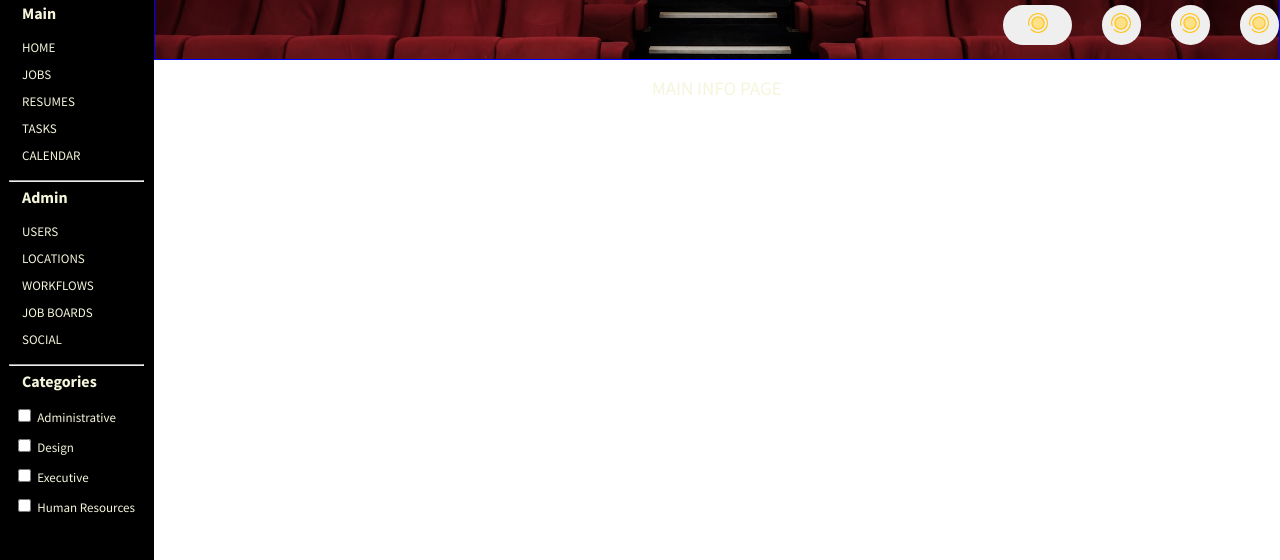
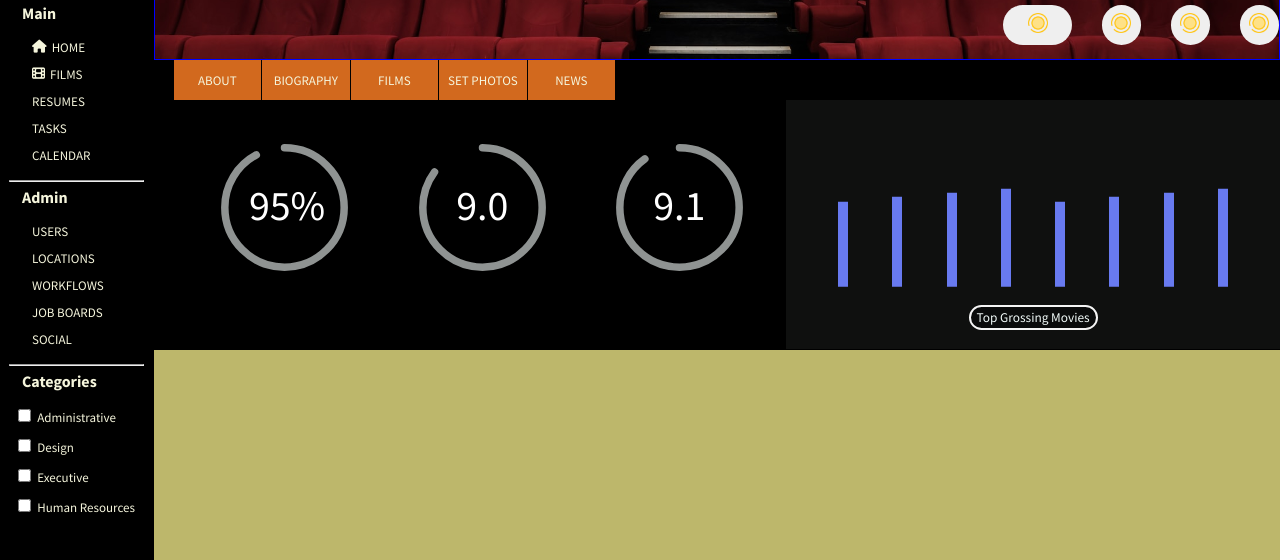
Before and after one commit to banjaminh/Static-Comp, a plain HTML site: page index.html in a window 1280 px wide. Shown: the part 240-800 px from the top of the page. Drawn offline with Linux system fonts and the light colour scheme.

Commit message:
Styling: add graphs section

```diff
--- a/index.html
+++ b/index.html
@@ -1,8 +1,7 @@
 <!DOCTYPE html>
 <html class="fa-events-icons-ready">
     <head>
-        <script src="https://use.fontawesome.com/e58093a846.js"></script>
-        <link href="https://use.fontawesome.com/e58093a846.css" media="all" rel="stylesheet">
+        <link rel="stylesheet" href="https://cdnjs.cloudflare.com/ajax/libs/font-awesome/6.4.0/css/all.min.css" integrity="sha512-iecdLmaskl7CVkqkXNQ/ZH/XLlvWZOJyj7Yy7tcenmpD1ypASozpmT/E0iPtmFIB46ZmdtAc9eNBvH0H/ZpiBw==" crossorigin="anonymous" referrerpolicy="no-referrer" />
         <meta charset="utf-8">
         <title>Christopher Nolan</title>
         <meta name="description" content="Christopher Nolan Information">
@@ -24,8 +23,14 @@
                     <hr>
                     <h4>Main</h4>
                     <ul>
-                        <li>HOME</li>
-                        <li>JOBS</li>
+                        <li>
+                            <i class="fa fa-house side-bar-icon"></i>
+                            HOME
+                        </li>
+                        <li>
+                            <i class="fa-solid fa-film side-bar-icon"></i>
+                            FILMS
+                        </li>
                         <li>RESUMES</li>
                         <li>TASKS</li>
                         <li>CALENDAR</li>
@@ -103,7 +108,62 @@
                         </button>
                     </div>
                 </header>
-                <h2>MAIN INFO PAGE</h2>
+                <nav>
+                    <ul class="nav-info">
+                        <li class="info-tabs">ABOUT</li>
+                        <li class="info-tabs">BIOGRAPHY</li>
+                        <li class="info-tabs">FILMS</li>
+                        <li class="info-tabs">SET PHOTOS</li>
+                        <li class="info-tabs">NEWS</li>
+                    </ul>
+                </nav>
+                <section class="graph-section">
+                    <div class="circle-graphs">
+                    <svg viewBox="0 0 40 40" class="circle-graph">
+                        <path class="circle"
+                          stroke-dasharray="92, 100"
+                          d="M18 2.0845
+                            a 15.9155 15.9155 0 0 1 0 31.831
+                            a 15.9155 15.9155 0 0 1 0 -31.831"
+                        />
+                        <text x="8.5" y="21.35" class="percentage" style="font-size: .7em; fill: white;">95%</text>
+                      </svg>
+                      <svg viewBox="0 0 40 40" class="circle-graph">
+                        <path class="circle"
+                          stroke-dasharray="85, 100"
+                          d="M18 2.0845
+                            a 15.9155 15.9155 0 0 1 0 31.831
+                            a 15.9155 15.9155 0 0 1 0 -31.831"
+                        />
+                        <text x="11" y="21.35" class="percentage" style="font-size: .7em; fill: white;">9.0</text>
+                      </svg>
+                      <svg viewBox="0 0 40 40" class="circle-graph">
+                        <path class="circle"
+                          stroke-dasharray="90, 100"
+                          d="M18 2.0845
+                            a 15.9155 15.9155 0 0 1 0 31.831
+                            a 15.9155 15.9155 0 0 1 0 -31.831"
+                        />
+                        <text x="11" y="21.35" class="percentage" style="font-size: .7em; fill: white;">9.1</text>
+                      </svg>
+                    </div>
+                    <div class="bar-graph-section">
+                        <div class="bar-graph">
+                            <div class="bar" style="height: 85px;"></div>
+                            <div class="bar" style="height: 90px;"></div>
+                            <div class="bar" style="height: 94px;"></div>
+                            <div class="bar" style="height: 98px;"></div>
+                            <div class="bar" style="height: 85px;"></div>
+                            <div class="bar" style="height: 90px;"></div>
+                            <div class="bar" style="height: 94px;"></div>
+                            <div class="bar" style="height: 98px;"></div>
+                        </div>
+                        <div class="bar-label">
+                            <button type="button" class="bar-bottom">Top Grossing Movies</button>
+                        </div>
+
+                    </div>
+                </section>
             </section>
         </main>
     </body>
--- a/styles.css
+++ b/styles.css
@@ -79,6 +79,8 @@ li{
     margin-bottom: 10px;
     font-size: 13px;
     color:beige;
+    display: flex;
+    margin-left:10px;
 }
 
 * {
@@ -197,3 +199,98 @@ label{
     width: 20px;
     height: 20px;
 }
+
+.side-bar-icon{
+    margin-right: 5px;
+    margin-top: 1px;
+}
+
+.nav-info{
+    margin: 0px;
+    display: flex;
+    height: 40px;
+    background-color: black;
+}
+
+.info-tabs{
+    display: flex;
+    justify-content: center;
+    align-items: center;
+    background-color: chocolate;
+    height:100%;
+    width: 8%;
+    margin-left: 0px;
+    border-right: 1px solid black;
+}
+
+.info-page{
+    background-color: darkkhaki;
+}
+
+.graph-section{
+    height: 250px;
+    border-bottom: 1px solid black;
+    display: flex;
+    background-color: black;
+}
+
+.circle-graph{
+    display: block;
+    margin: 10px auto;
+    max-width: 80%;
+    max-height: 150px;
+}
+
+.circle {
+    stroke: rgba(239, 245, 244, 0.6);
+    fill: none;
+    stroke-width: 2;
+    stroke-linecap: round;
+}
+
+.circle-graphs{
+    margin-top:30px;
+    width: 60%;
+    display: flex;
+    margin-left: 40px;
+    height: 75%;
+}
+
+.bar-graph-section{
+    width: 50%;
+    background-color: rgb(15, 16, 15);
+    height: 100%;
+  }
+
+.bar-graph{
+    display: flex;
+    justify-content: space-between;
+    width: 400px;
+    height: 75%;
+    margin: 0 auto;
+    transform: scaleY(-1);
+}
+.bar{
+    width: 10px;
+    background-color: #687af0;
+    margin: 0 5px;
+    transform: scaleY(-1);
+}
+.bar-label{
+    display: flex;
+    justify-content: center;
+    padding-bottom: 20px;
+    margin-top: 10px;
+}
+
+.bar-bottom{
+    margin-top: 8px;
+    height: 25px;
+    display: flex;
+    justify-content: center;
+    align-items: center;
+    background-color: rgba(8, 9, 9, 0.6);
+    color:rgb(241, 250, 248);
+    border-radius: 32px;
+    border: 2px solid whitesmoke;
+}
```
